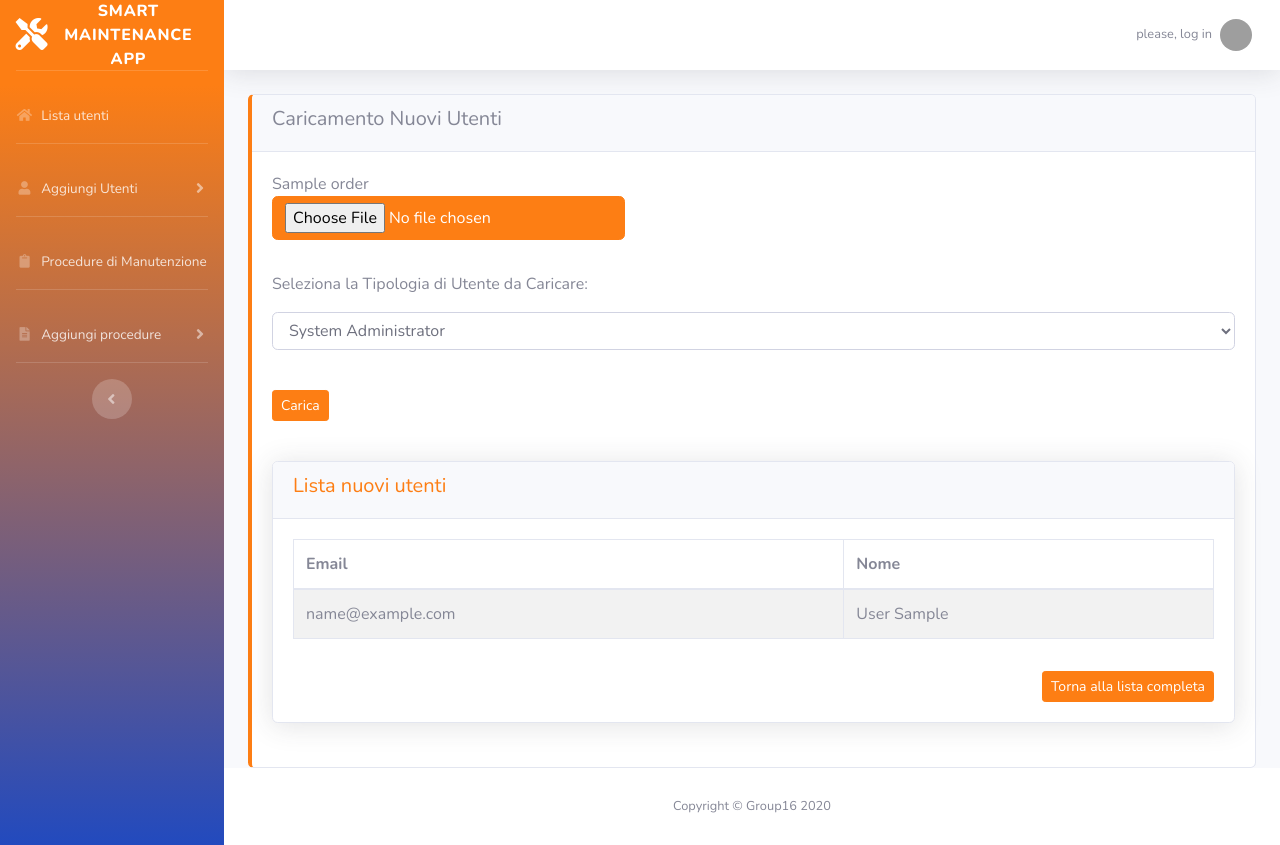
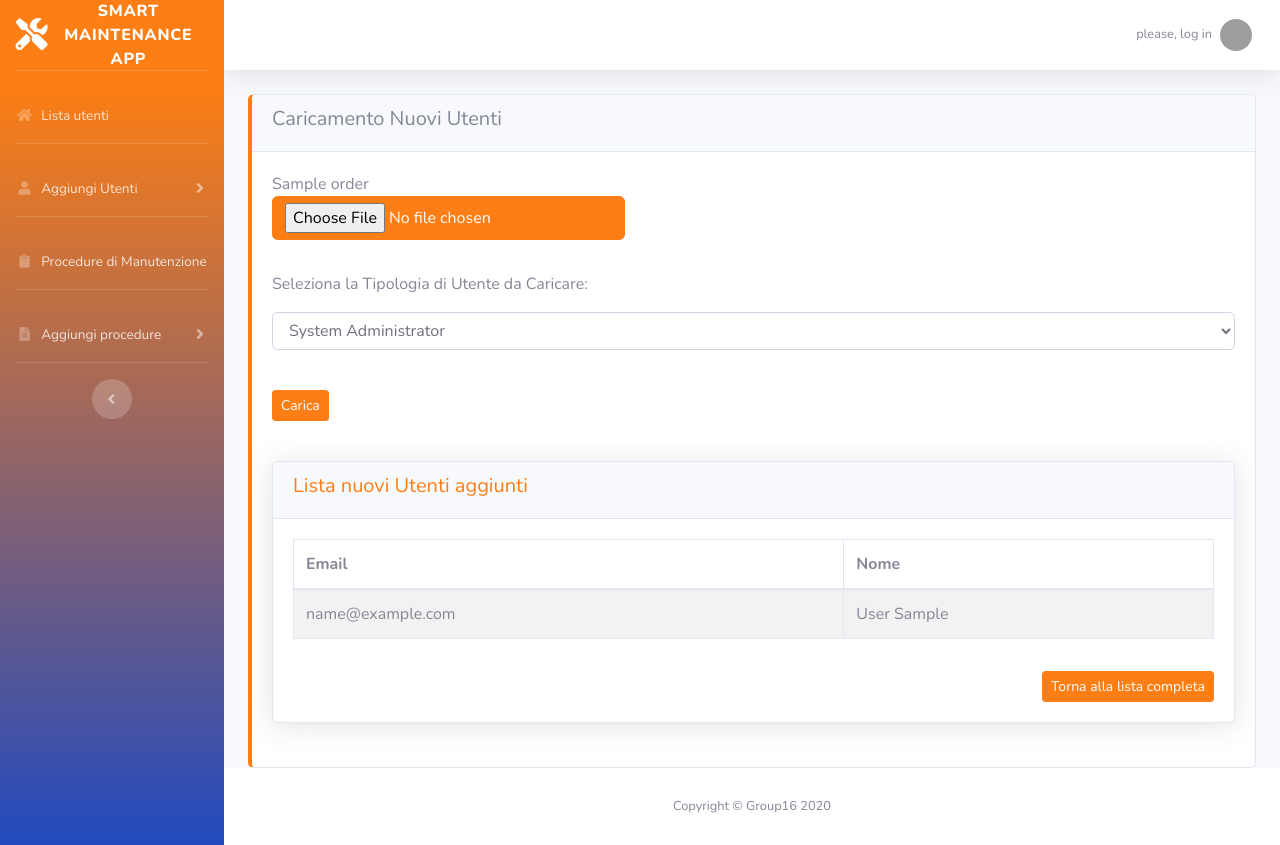
Before and after one commit to virginz/projectSE, a Django app: template projectSE/portal/templates/portal/admin/create_user.html in a window 1280 px wide. Run offline with Django 3.2, Linux system fonts and the light colour scheme; the template is opened without the code that fills it: most values are stand-ins (such as "Sample title", 1, 10 or a date in 2020); some libraries are stand-ins or nearby versions; grey boxes are pictures that could not be loaded.

Commit message:
fix_displayed_string

```diff
--- a/projectSE/portal/templates/portal/admin/create_user.html
+++ b/projectSE/portal/templates/portal/admin/create_user.html
@@ -23,7 +23,7 @@
             {% csrf_token %}
             <div class="card shadow mb-4">
                 <div class="card-header">
-                    <h5 class="font-weight-normal text-primary">Lista nuovi utenti</h5>
+                    <h5 class="font-weight-normal text-primary">Lista nuovi Utenti aggiunti</h5>
                 </div>
                 <div class="card-body">
                     <div class="table-responsive">
```
